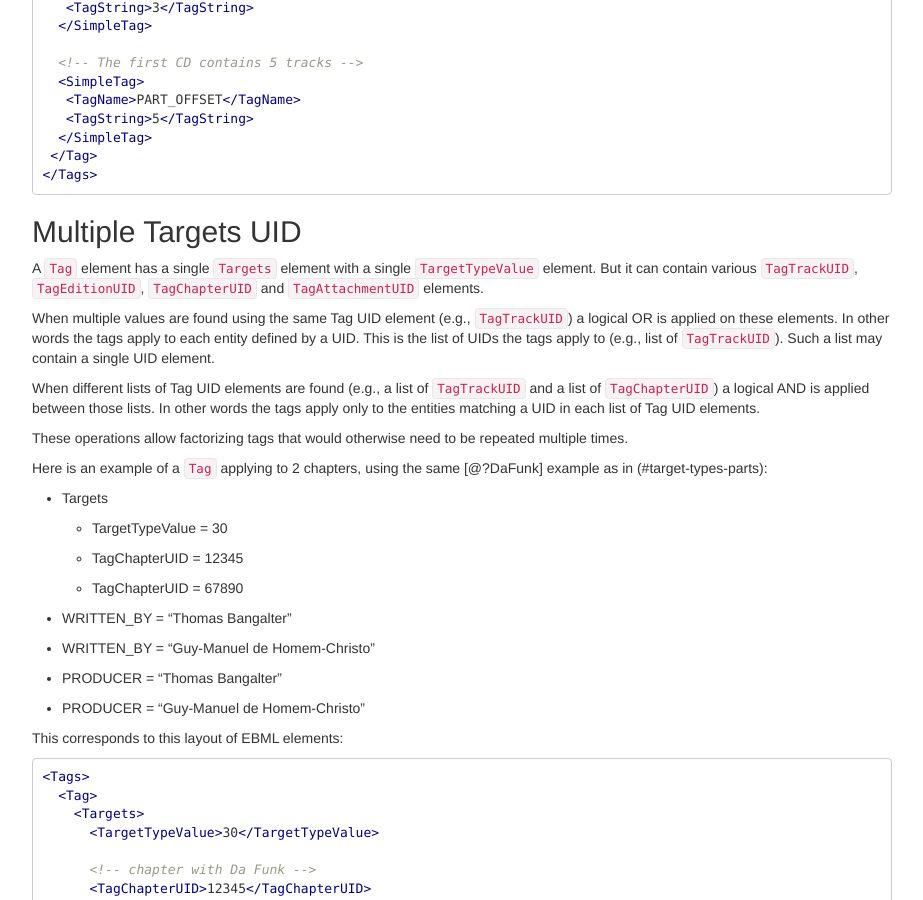
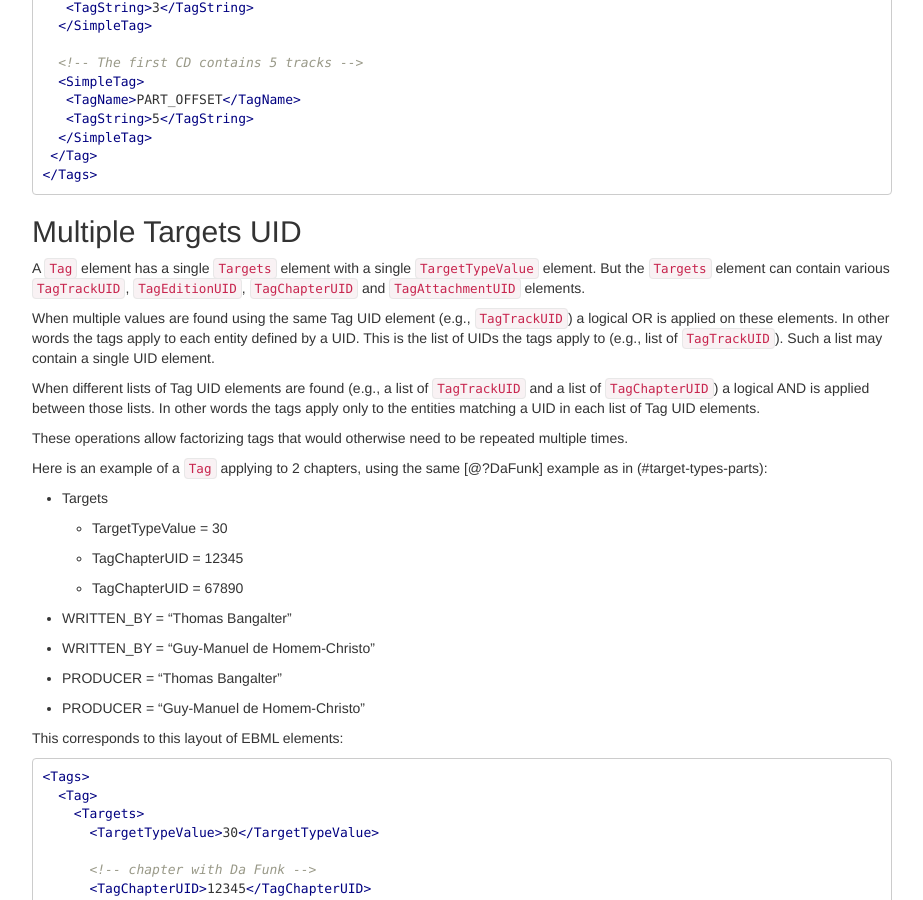
Before and after one commit to ietf-wg-cellar/matroska-specification, a Jekyll site: the page built from tagging.md, in a window 1280 px wide and 900 px high, scrolled down 6219 px. Shown: the whole window, without its empty margins (273-1196 px from the left). Built offline with Jekyll 4.4.1, drawn with Linux system fonts in a browser that asks for light colours; our own code applies the rules of GitHub Pages for plain Markdown files.

Commit message:
clairify what "it" means in Multiple Targets section

```diff
--- a/tagging.md
+++ b/tagging.md
@@ -396,7 +396,7 @@ This corresponds to this layout of EBML elements:
 ## Multiple Targets UID
 
 A `Tag` element has a single `Targets` element with a single `TargetTypeValue` element.
-But it can contain various `TagTrackUID`, `TagEditionUID`, `TagChapterUID` and `TagAttachmentUID` elements.
+But the `Targets` element can contain various `TagTrackUID`, `TagEditionUID`, `TagChapterUID` and `TagAttachmentUID` elements.
 
 When multiple values are found using the same Tag UID element (e.g., `TagTrackUID`)
 a logical OR is applied on these elements.
```
